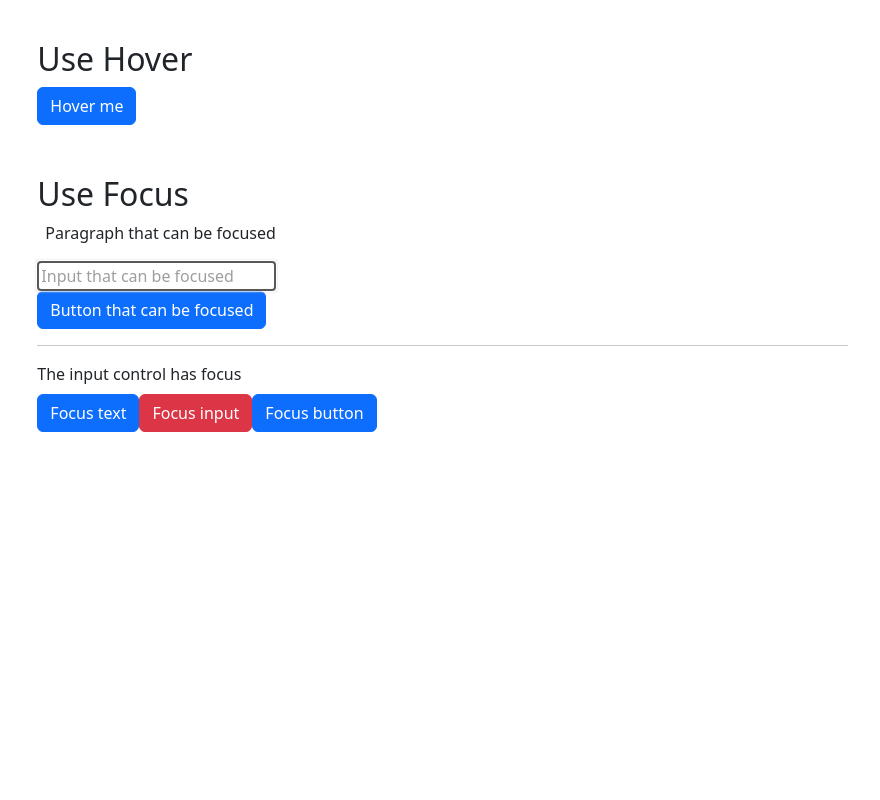
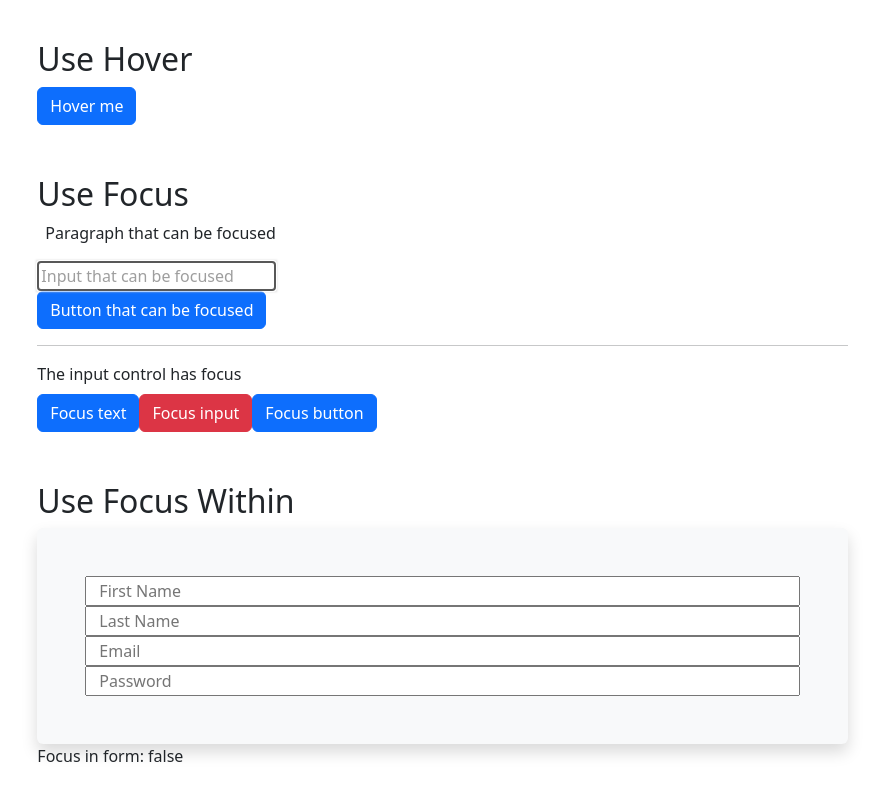
Before and after one commit to UlakhovichKate/vueUse, a Vue app in the folder vueUse/: page /sensors in a window 1280 px wide. Shown: the part 2617-3417 px from the top of the page, without its empty margins (400-1280 px from the left). Before the commit the page ends 3099 px from the top, so only its background shows below. Built offline with nearby package versions, Linux system fonts and the light colour scheme; no server answers.

Commit message:
UseFocusWithin.vue

```diff
--- a/vueUse/src/components/ListSensors.vue
+++ b/vueUse/src/components/ListSensors.vue
@@ -12,6 +12,7 @@
   <use-element-by-point/>
   <use-hover/>
   <use-focus/>
+  <use-focus-within/>
 </template>
 
 <script setup>
@@ -28,6 +29,7 @@ import UseDisplayMedia from "../vueUseComponents/UseDisplayMedia.vue";
 import UseElementByPoint from "../vueUseComponents/UseElementByPoint.vue";
 import UseHover from "../vueUseComponents/UseHover.vue";
 import UseFocus from "../vueUseComponents/UseFocus.vue";
+import UseFocusWithin from "../vueUseComponents/UseFocusWithin.vue";
 
 
 </script>
--- /dev/null
+++ b/vueUse/src/vueUseComponents/UseFocusWithin.vue
@@ -0,0 +1,26 @@
+<script setup lang="ts">
+import { ref } from 'vue'
+import { useFocusWithin } from '@vueuse/core'
+
+const target = ref()
+
+const { focused } = useFocusWithin(target)
+</script>
+
+<template>
+  <h2>Use Focus Within</h2>
+  <div>
+    <form
+        ref="target"
+        class="row shadow bg-light border-main rounded max-w-96 mx-auto p-5"
+    >
+      <input type="text" placeholder="First Name">
+      <input type="text" placeholder="Last Name">
+      <input type="text" placeholder="Email">
+      <input type="text" placeholder="Password">
+    </form>
+    <div mt2>
+      Focus in form: {{ focused }}
+    </div>
+  </div>
+</template>
```
